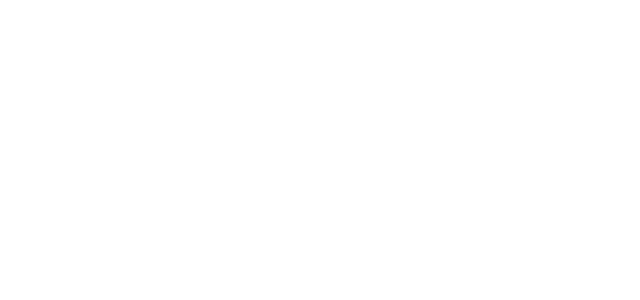
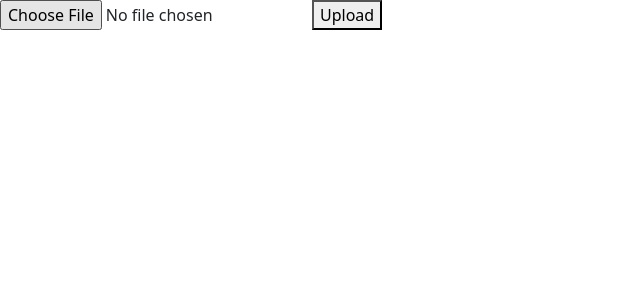
Before and after one commit to RubayedMunna/scrms-frontend, a React (Create React App) app: page /upload-syllabus in a window 1280 px wide. Before the commit this address had no page. Shown: the top 300 px of the page, without its empty margins (0-640 px from the left). Built offline with nearby package versions, Linux system fonts and the light colour scheme.

Commit message:
syllabus upload Problem

```diff
--- a/src/App.js
+++ b/src/App.js
@@ -24,6 +24,7 @@
 import SUResetPassword from './components/superuser/SUResetPassword';
 import WelcomePage from './pages/WelcomePage';
 import AboutUs from './pages/AboutUs';
+import SyllabusUpload from './components/superuser/SyllabusUpload';
 
 const PrivateRoute = ({ children }) => {
   return getToken() ? children : <Navigate to="/su-login" />;
@@ -57,6 +58,7 @@
         <Route path="/upload-session" element={<SessionUpload/>}/>
         <Route path="/upload-student" element={<StudentUpload/>}/>
         <Route path="/upload-exam-year" element={<ExamYearUpload/>}/>
+        <Route path="/upload-syllabus" element={<SyllabusUpload/>}/>
 
         {/* Add other routes as needed */}
         <Route path="/" element={<Navigate to="/welcome-page" />} />
--- /dev/null
+++ b/src/components/superuser/SyllabusUpload.jsx
@@ -0,0 +1,40 @@
+import React, { useState } from 'react';
+import axios from 'axios';
+
+const SyllabusUpload = () => {
+    const [file, setFile] = useState(null);
+    const [message, setMessage] = useState('');
+
+    const handleFileChange = (e) => {
+        setFile(e.target.files[0]);
+    };
+
+    const handleSubmit = async (e) => {
+        e.preventDefault();
+        const formData = new FormData();
+        formData.append('file', file);
+
+        try {
+            const res = await axios.post('http://localhost:5000/api/upload-syllabus', formData, {
+                headers: {
+                    'Content-Type': 'multipart/form-data'
+                }
+            });
+            setMessage(res.data.message);
+        } catch (err) {
+            setMessage('Error uploading file');
+        }
+    };
+
+    return (
+        <div>
+            <form onSubmit={handleSubmit}>
+                <input type="file" onChange={handleFileChange} />
+                <button type="submit">Upload</button>
+            </form>
+            {message && <p>{message}</p>}
+        </div>
+    );
+};
+
+export default SyllabusUpload;
```
